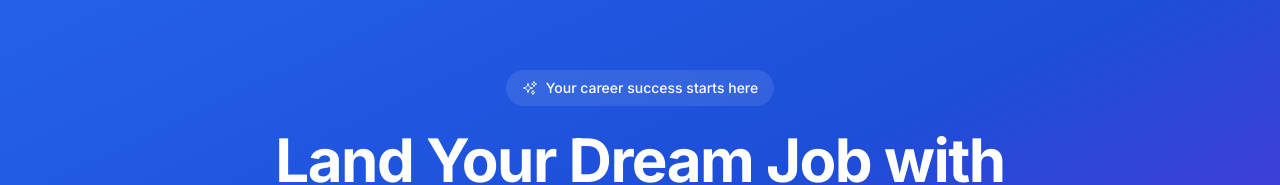
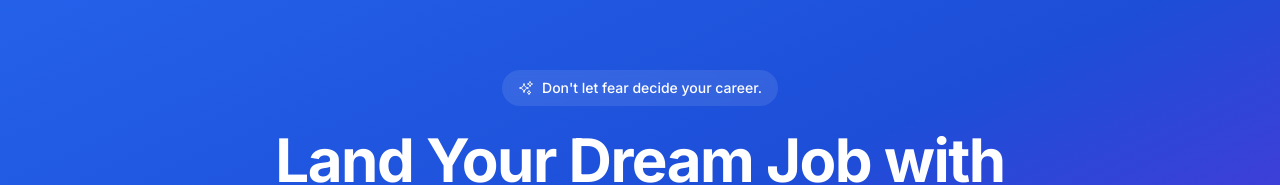
Before and after one commit to DevasenapathiKS/mockomi, a React (Vite) app in the folder frontend/: page / in a window 1280 px wide. Shown: the part 123-308 px from the top of the page. Built offline with nearby package versions, Linux system fonts and the light colour scheme.

Commit message:
new build with the company slogan

```diff
--- a/frontend/src/pages/HomePage.tsx
+++ b/frontend/src/pages/HomePage.tsx
@@ -61,7 +61,7 @@ const HomePage: React.FC = () => {
             >
               <span className="inline-flex items-center gap-2 px-4 py-2 rounded-full bg-white/10 text-sm font-medium backdrop-blur-sm mb-6">
                 <SparklesIcon className="h-4 w-4" />
-                Your career success starts here
+                Don't let fear decide your career.
               </span>
               <h1 className="text-4xl sm:text-5xl lg:text-6xl font-bold tracking-tight">
                 Land Your Dream Job with
```
Also changed, not shown: 67 other files (tests, documents, lock files or other folders).
